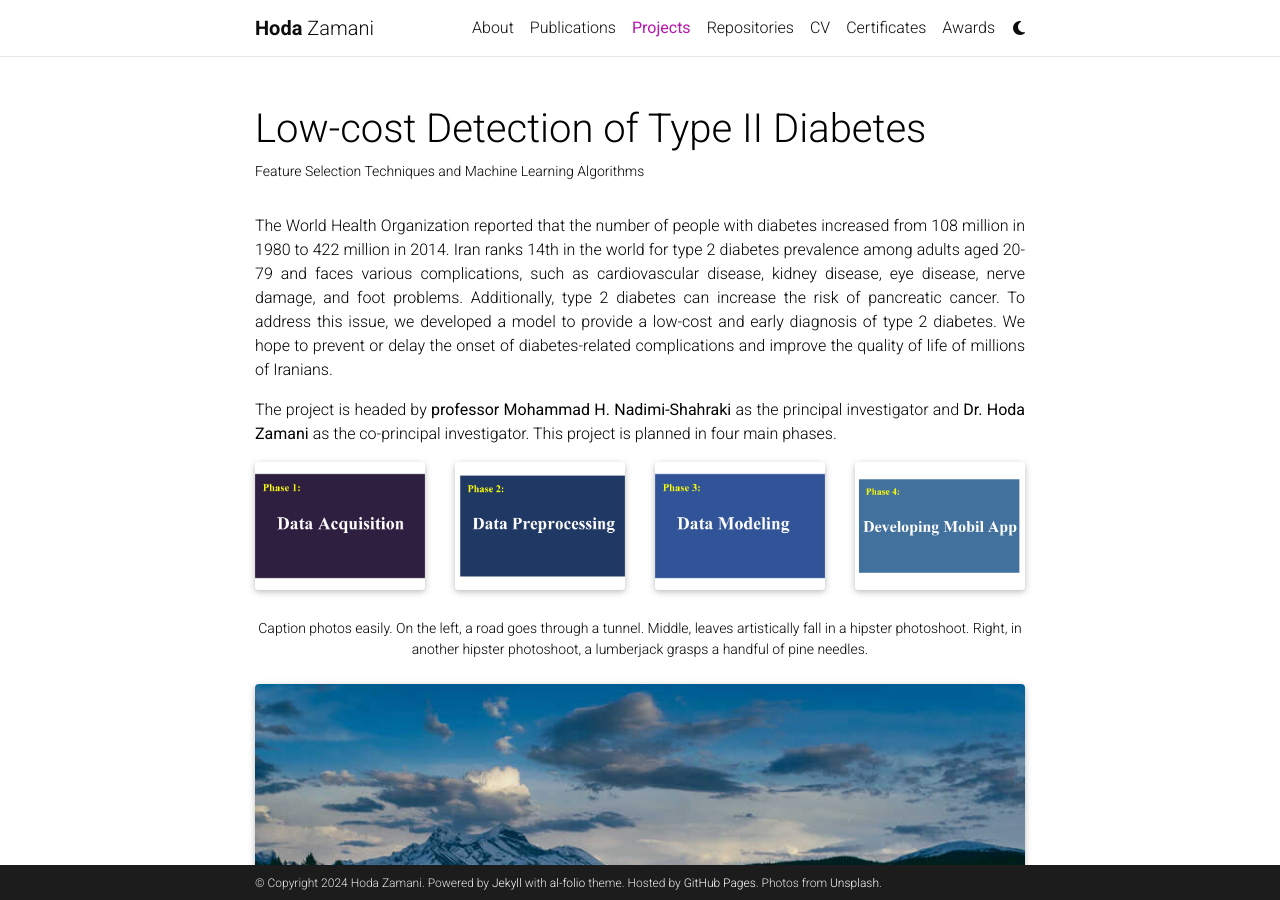
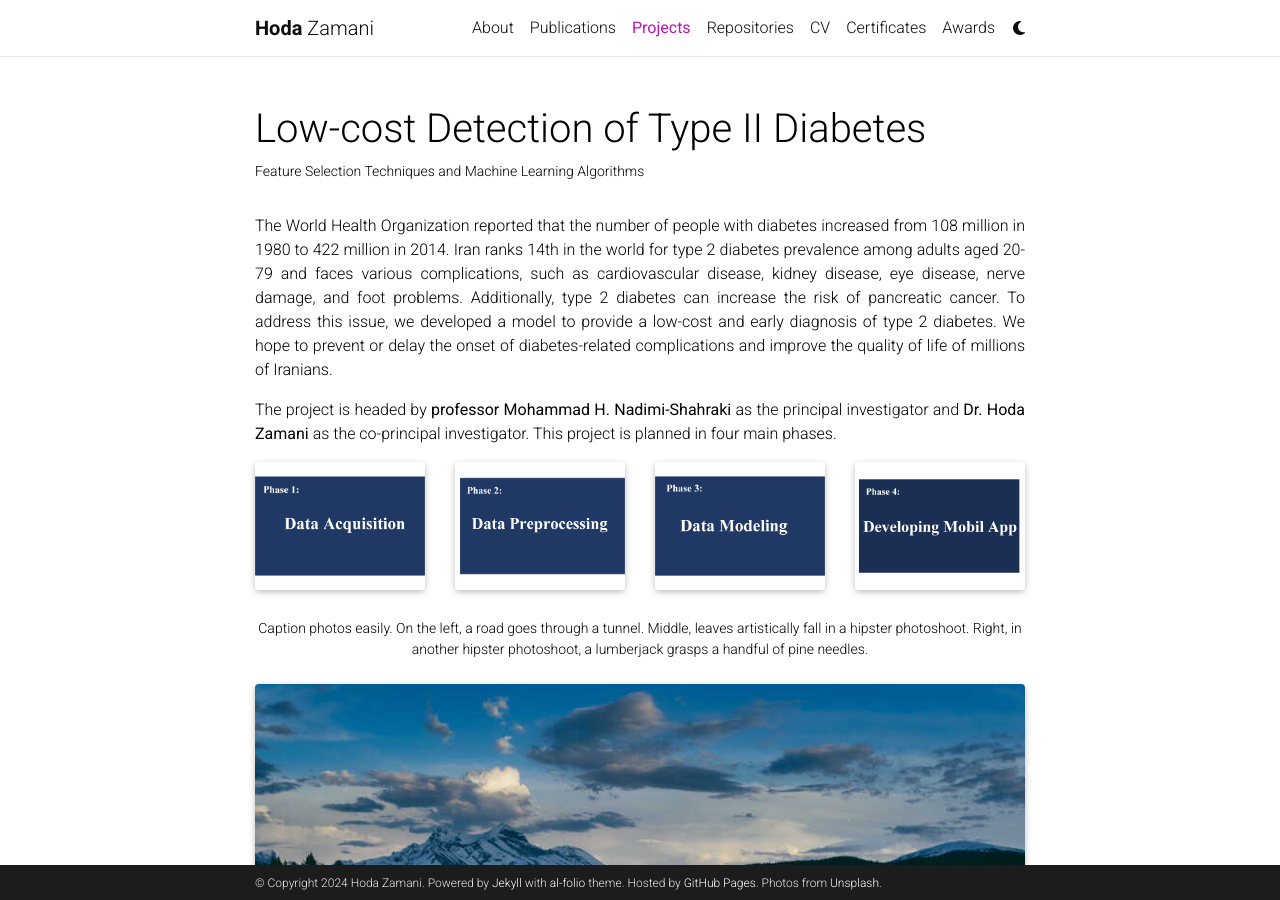
Before and after one commit to HodaZamani/HodaZamani.github.io, a Jekyll site: the page built from _projects/1_project.md, in a window 1280 px wide and 900 px high. Built offline with Jekyll 4.4.1, drawn with Linux system fonts in a browser that asks for light colours; full-size pictures stand in for the smaller copies a plugin makes; comment, search, counter and statistics services are not loaded; a style sheet for code colours, icons or effects is not loaded.

Commit message:
Update 1_project.md

```diff
--- a/_projects/1_project.md
+++ b/_projects/1_project.md
@@ -15,16 +15,16 @@
 
 <div class="row">
     <div class="col-sm mt-3 mt-md-0">
-        {% include figure.html path="assets/img/P11.jpg" title="Example image" class="img-fluid rounded z-depth-1" %}
+        {% include figure.html path="assets/img/Drawing1.jpg" title="Example image" class="img-fluid rounded z-depth-1" %}
     </div>
     <div class="col-sm mt-3 mt-md-0">
-        {% include figure.html path="assets/img/P22.jpg" title="example image" class="img-fluid rounded z-depth-1" %}
+        {% include figure.html path="assets/img/Drawing2.jpg" title="example image" class="img-fluid rounded z-depth-1" %}
     </div>
     <div class="col-sm mt-3 mt-md-0">
-        {% include figure.html path="assets/img/P3.jpg" title="example image" class="img-fluid rounded z-depth-1" %}
+        {% include figure.html path="assets/img/Drawing3.jpg" title="example image" class="img-fluid rounded z-depth-1" %}
     </div>
     <div class="col-sm mt-3 mt-md-0">
-        {% include figure.html path="assets/img/P4.jpg" title="example image" class="img-fluid rounded z-depth-1" %}
+        {% include figure.html path="assets/img/Drawing4.jpg" title="example image" class="img-fluid rounded z-depth-1" %}
     </div>
 </div>
 
```
